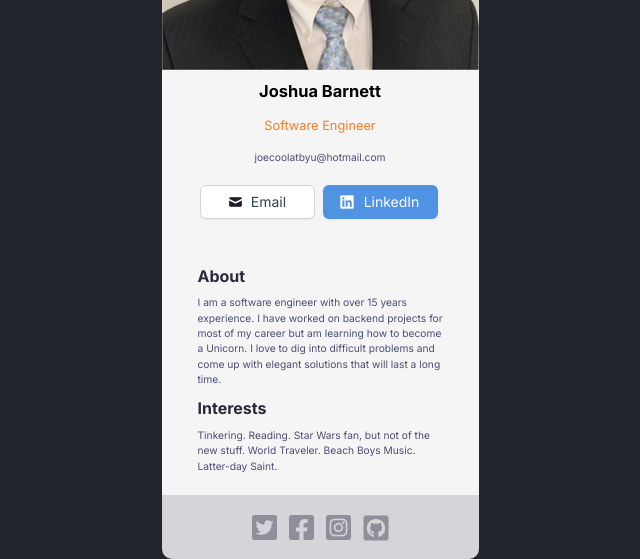
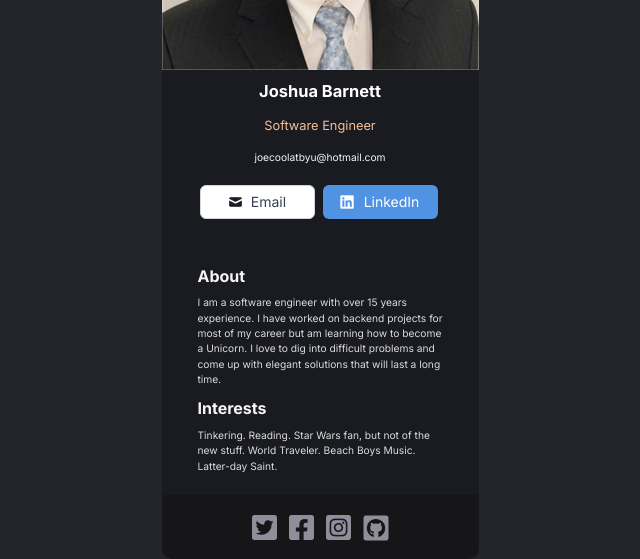
Before and after one commit to JoeCoolAtBYU/digitalbuisnesscard, a React (Create React App) app: page / in a window 1280 px wide. Shown: the part 247-806 px from the top of the page, without its empty margins (320-960 px from the left). Built offline with nearby package versions, Linux system fonts and the light colour scheme.

Commit message:
default to Dark mode

```diff
--- a/src/App.js
+++ b/src/App.js
@@ -6,7 +6,7 @@ import {useState, useEffect} from "react";
 import DarkModeToggle from "react-dark-mode-toggle";
 
 function App() {
-  const [theme, setTheme] = useState('light');
+  const [theme, setTheme] = useState('dark');
   const toggleTheme = () => {
     if (theme === 'light') {
       setTheme('dark');
@@ -14,6 +14,8 @@ function App() {
       setTheme('light');
     }
   };
+
+
   useEffect(() => {
     document.body.className = theme;
   }, [theme]);
```
